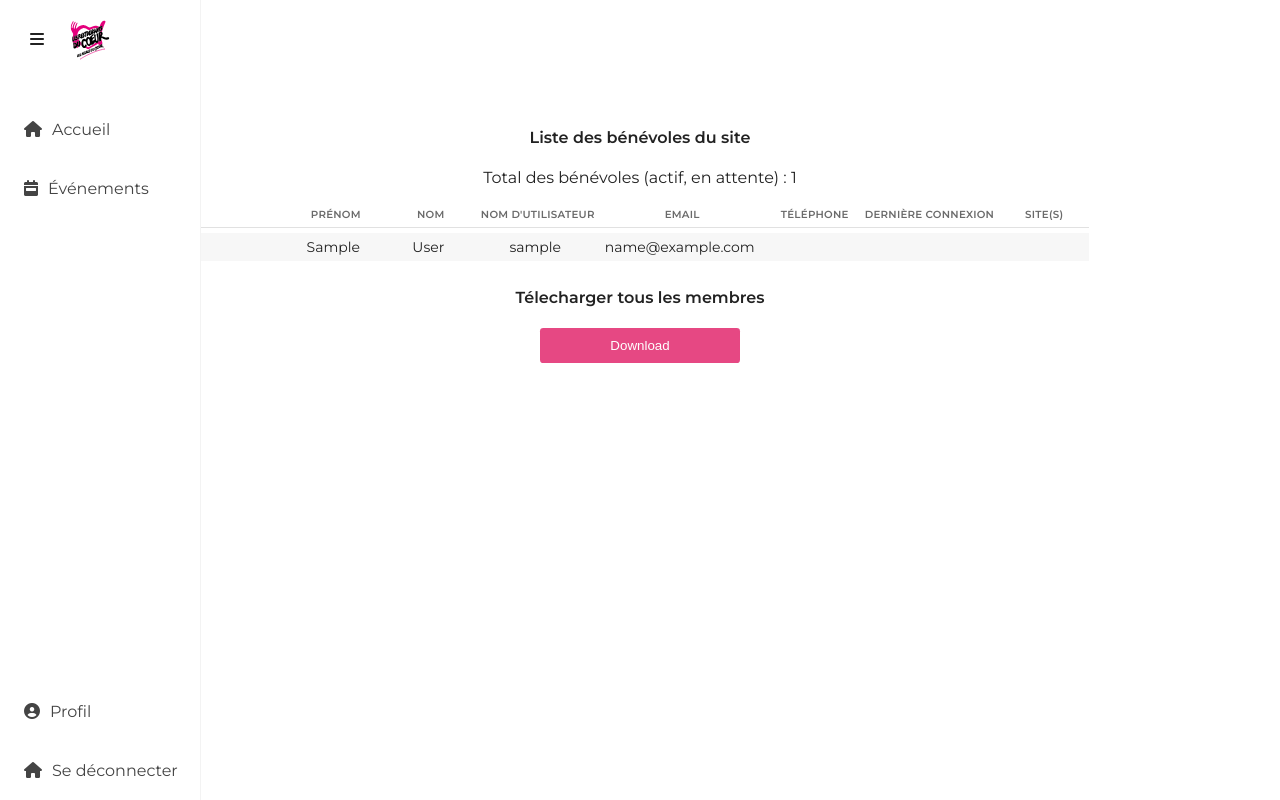
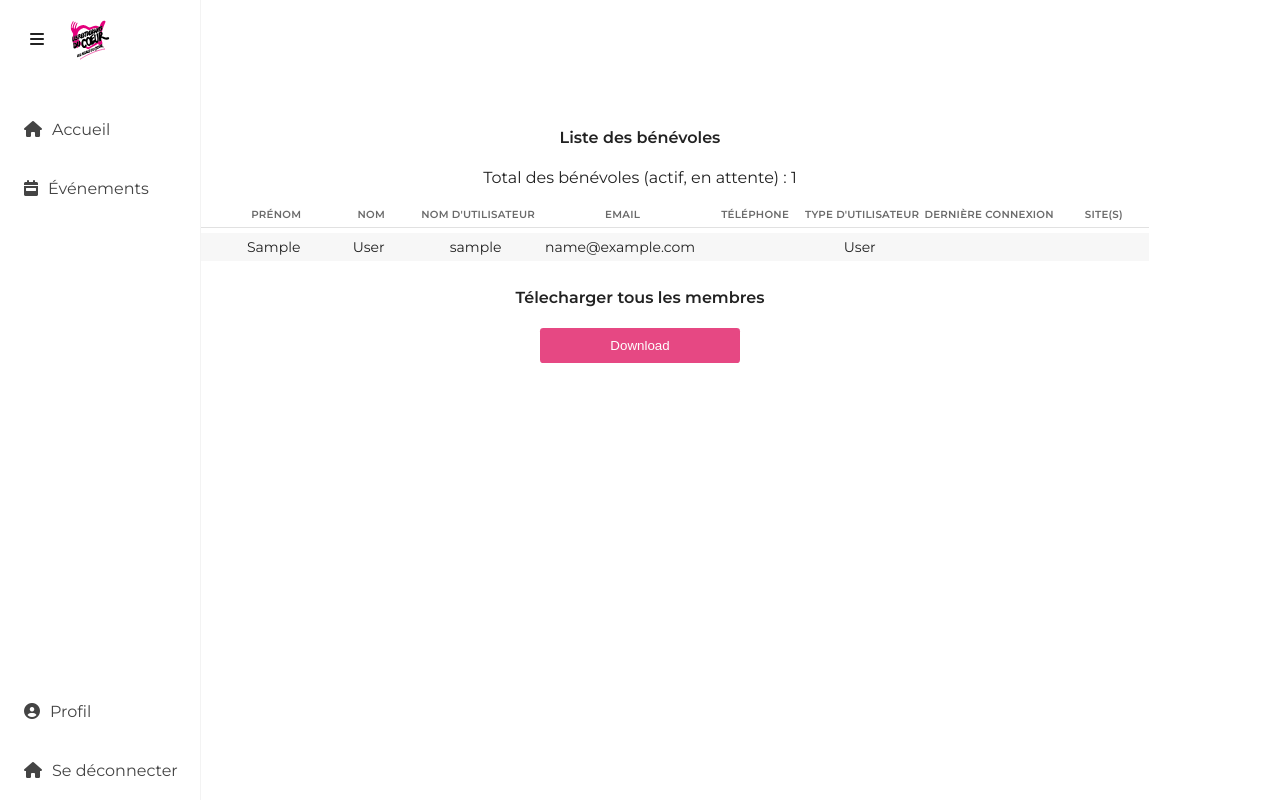
Before and after one commit to tbonnard/espacerestos, a Django app: template monespace/templates/benevoles.html in a window 1280 px wide. Run offline with Django 3.2, Linux system fonts and the light colour scheme; the template is opened without the code that fills it: values that come from a table or form of the project are taken from there, others are empty; the visitor is signed in with stand-in values (Sample User, id 1); data comes from the database, SQL or seed files in the repository; some libraries are stand-ins or nearby versions.

Commit message:
benevole user type table

```diff
--- a/monespace/templates/benevoles.html
+++ b/monespace/templates/benevoles.html
@@ -7,7 +7,7 @@
 
 {% block content %}
 
-<h4>Liste des bénévoles du site</h4>
+<h4>Liste des bénévoles</h4>
 
 <p>Total des bénévoles (actif, en attente) : {{ users.count }}</p>
 
@@ -22,6 +22,7 @@
                     <th class='table_heading'>Nom d'utilisateur</th>
                     <th class='table_heading'>Email</th>
                     <th class='table_heading'>Téléphone</th>
+                    <th class='table_heading'>Type d'utilisateur</th>
                     <th class='table_heading'>Dernière connexion</th>
                     <th class='table_heading'>Site(s)</th>
                 </tr>
@@ -37,6 +38,7 @@
                     <td class='table_cell'>{{j.username}}</td>
                     <td class='table_cell'>{{j.email|default_if_none:""}}</td>
                     <td class='table_cell'>{{j.tel|default_if_none:""}}</td>
+                    <td class='table_cell'>{{j.get_user_type_display}}</td>
                     <td class='table_cell'>{{j.last_login|date:'Y-m-d H:i:s'}}</td>
                     <td class='table_cell'>
                         {% for i in status_users_location %}
```
